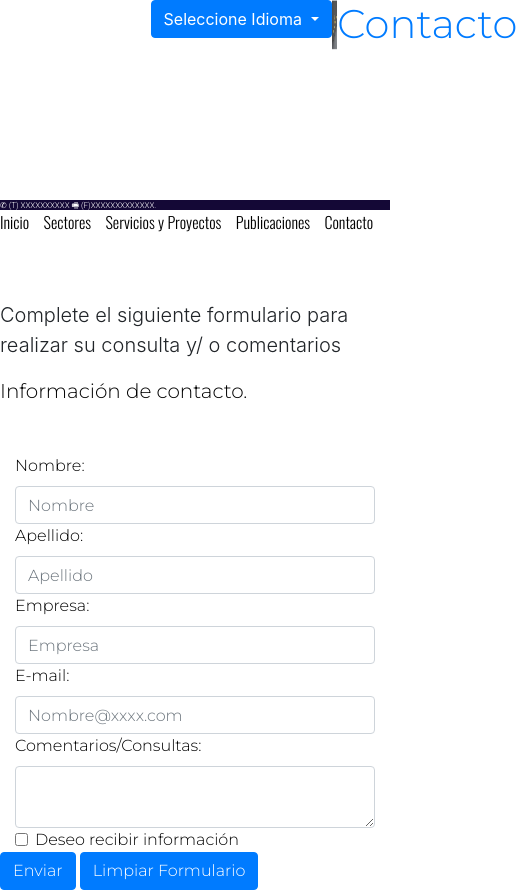
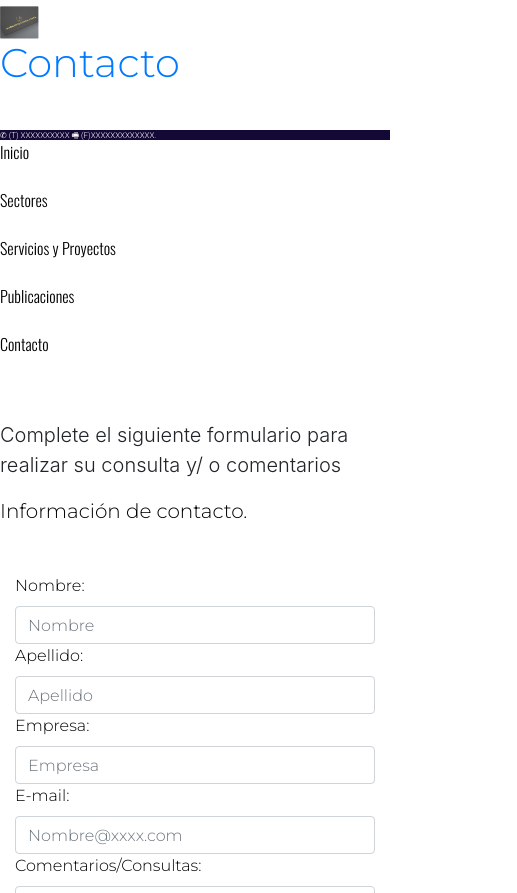
Before and after one commit to etermine/mi_repositorio, a website: page Contacto.html in a window 390 px wide. Shown: the top 893 px of the page, 517 px wide, since content can reach past the window. Drawn offline with nearby package versions, Linux system fonts and the light colour scheme.

Commit message:
cambio de css

```diff
--- a/css/Estilo.css
+++ b/css/Estilo.css
@@ -298,7 +298,8 @@ tr th {
   align-items: center;
 }
 
-.bloque-links {
+.bloque-links,
+.bloque-empleo {
   display: flex;
   flex-direction: column;
   transition: 3s ease all;
@@ -330,25 +331,50 @@ tr th {
   body {
     display: grid;
     grid-template-areas:
-      "encabezado encabezado"
+      /* "encabezado encabezado"
       "aside aside"
       "header header"
       "contenido contenido"
+      "footer footer"; */
+      "encabezado"
+      "header"
+      "contenido"
+      "footer";
+
+    /*  "contenido contenido"
       "footer footer";
-    grid-template-rows: 50px 50px 50px auto auto;
-    grid-template-columns: 85% 15%;
-    grid-row-gap: 50px;
+ */
+    grid-template-rows: 100px 300px;
+    grid-template-columns: 100%;
+    grid-row-gap: 10px;
+  }
+  .Encabezado {
+    display: grid;
+    grid-area: encabezado;
+    align-content: center;
+    height: 100px;
   }
   header {
     display: grid;
     grid-area: header;
-    align-content: stretch;
-    height: 50px;
+    align-content: center;
+    height: 100px;
   }
+
+  SECTION {
+    display: grid;
+    grid-area: contenido;
+  }
+
+  footer {
+    display: grid;
+    grid-area: footer;
+  }
+
   .ppal p {
     font-family: Montserrat;
     color: grey;
-    font-size: 1.5 rem;
+    font-size: 20px;
     font-weight: 300;
     text-align: center;
     width: 100%;
@@ -366,7 +392,7 @@ tr th {
   }
   #menu li {
     position: relative;
-    display: inline-block;
+    display: block;
   }
   #menu a {
     color: black;
```
